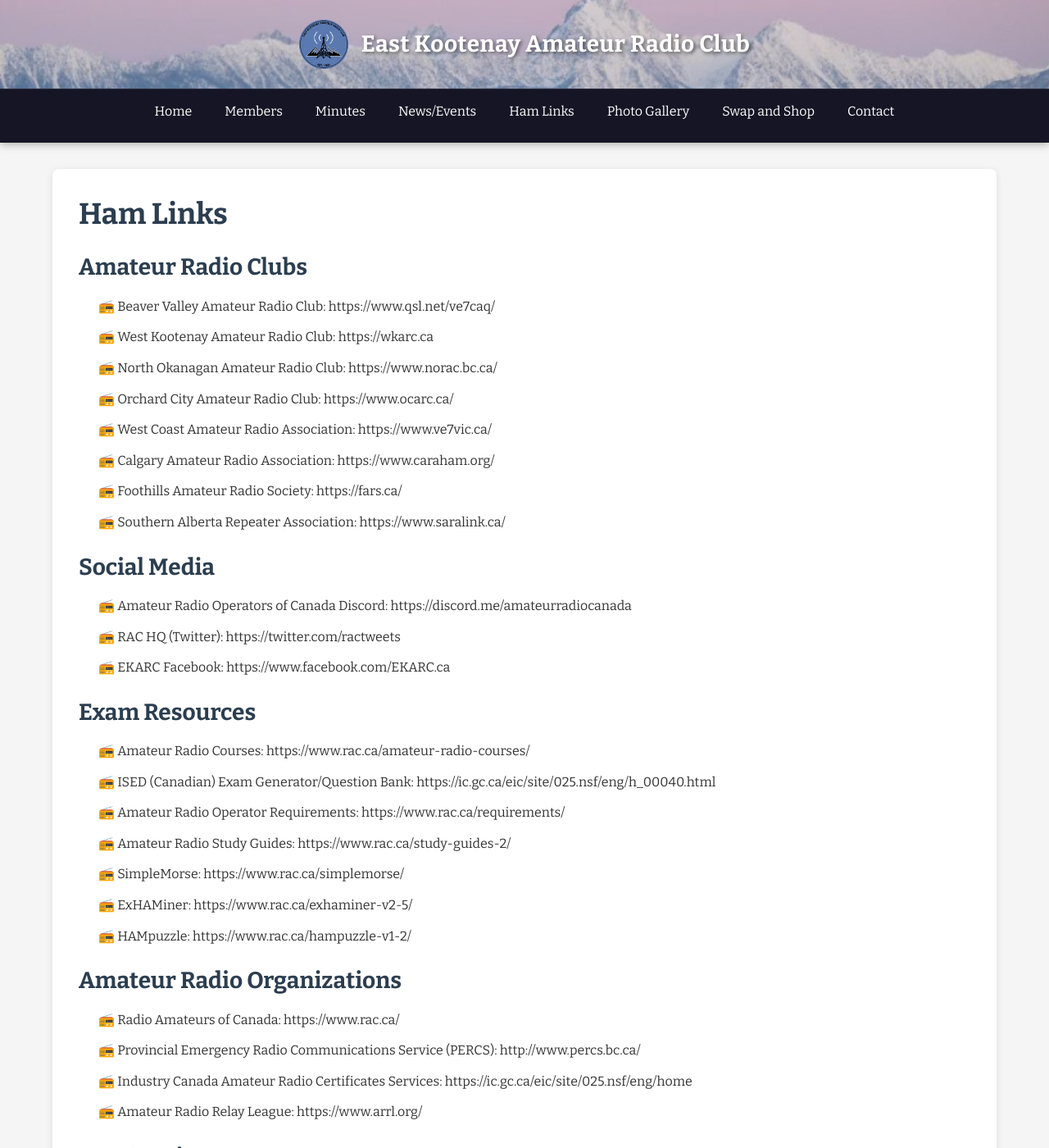
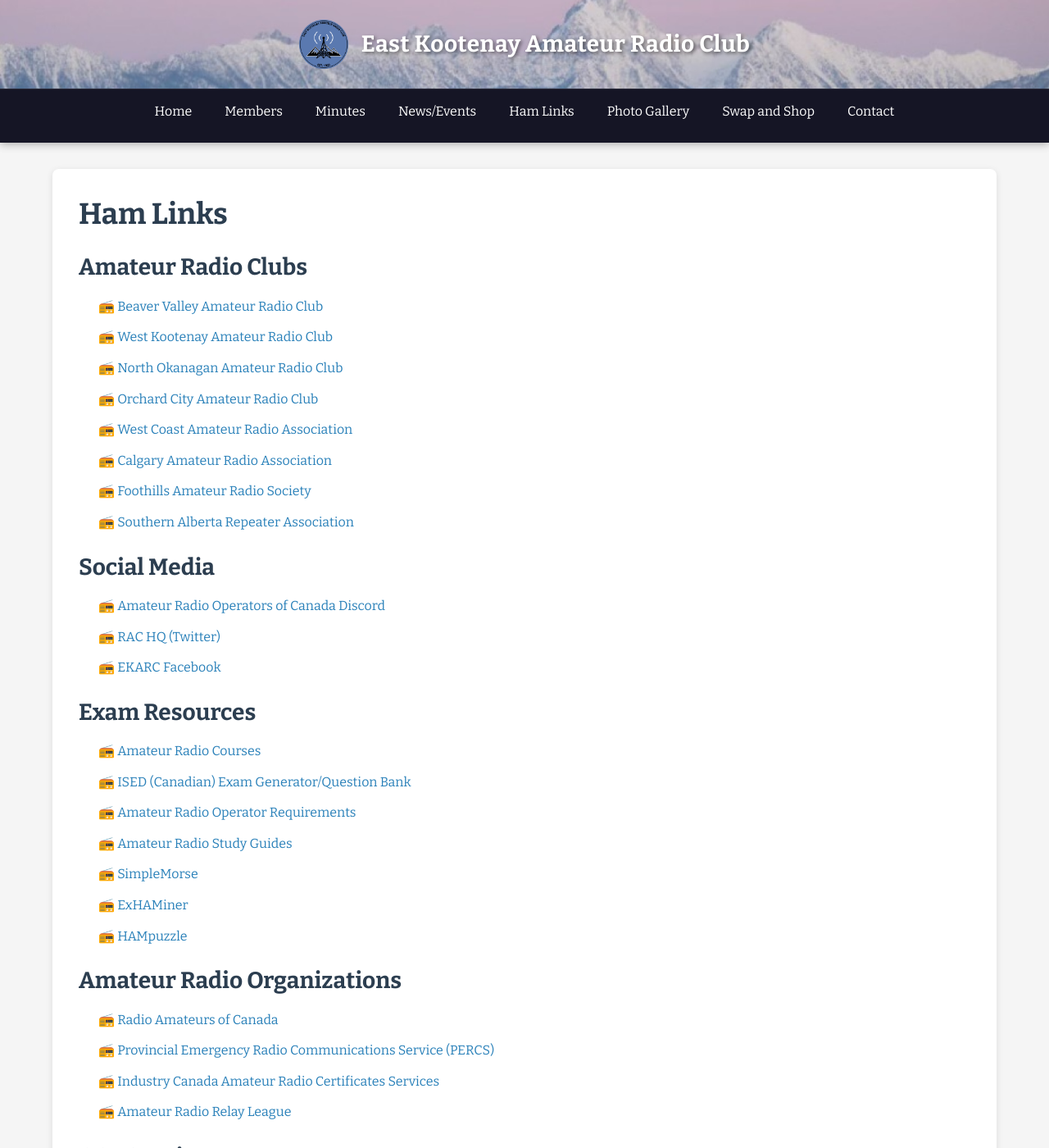
Before and after one commit to VE7TXO/ekarc-dot-ca, a Jekyll site: the page built from ham-links.md, in a window 1280 px wide and 1400 px high. Shown: the whole window at 82% size. Built offline with Jekyll 4.4.1, drawn with Linux system fonts in a browser that asks for light colours; part of the change alters nothing that is shown; some of the changed text lies outside the part shown.

Commit message:
Fix ham-links formatting - proper markdown links

```diff
--- a/ham-links.md
+++ b/ham-links.md
@@ -6,55 +6,55 @@ title: "Ham Links"
 
 ## Amateur Radio Clubs
 
-- Beaver Valley Amateur Radio Club: https://www.qsl.net/ve7caq/
-- West Kootenay Amateur Radio Club: https://wkarc.ca
-- North Okanagan Amateur Radio Club: https://www.norac.bc.ca/
-- Orchard City Amateur Radio Club: https://www.ocarc.ca/
-- West Coast Amateur Radio Association: https://www.ve7vic.ca/
-- Calgary Amateur Radio Association: https://www.caraham.org/
-- Foothills Amateur Radio Society: https://fars.ca/
-- Southern Alberta Repeater Association: https://www.saralink.ca/
+- [Beaver Valley Amateur Radio Club](https://www.qsl.net/ve7caq/)
+- [West Kootenay Amateur Radio Club](https://wkarc.ca)
+- [North Okanagan Amateur Radio Club](https://www.norac.bc.ca/)
+- [Orchard City Amateur Radio Club](https://www.ocarc.ca/)
+- [West Coast Amateur Radio Association](https://www.ve7vic.ca/)
+- [Calgary Amateur Radio Association](https://www.caraham.org/)
+- [Foothills Amateur Radio Society](https://fars.ca/)
+- [Southern Alberta Repeater Association](https://www.saralink.ca/)
 
 ## Social Media
 
-- Amateur Radio Operators of Canada Discord: https://discord.me/amateurradiocanada
-- RAC HQ (Twitter): https://twitter.com/ractweets
-- EKARC Facebook: https://www.facebook.com/EKARC.ca
+- [Amateur Radio Operators of Canada Discord](https://discord.me/amateurradiocanada)
+- [RAC HQ (Twitter)](https://twitter.com/ractweets)
+- [EKARC Facebook](https://www.facebook.com/EKARC.ca)
 
 ## Exam Resources
 
-- Amateur Radio Courses: https://www.rac.ca/amateur-radio-courses/
-- ISED (Canadian) Exam Generator/Question Bank: https://ic.gc.ca/eic/site/025.nsf/eng/h_00040.html
-- Amateur Radio Operator Requirements: https://www.rac.ca/requirements/
-- Amateur Radio Study Guides: https://www.rac.ca/study-guides-2/
-- SimpleMorse: https://www.rac.ca/simplemorse/
-- ExHAMiner: https://www.rac.ca/exhaminer-v2-5/
-- HAMpuzzle: https://www.rac.ca/hampuzzle-v1-2/
+- [Amateur Radio Courses](https://www.rac.ca/amateur-radio-courses/)
+- [ISED (Canadian) Exam Generator/Question Bank](https://ic.gc.ca/eic/site/025.nsf/eng/h_00040.html)
+- [Amateur Radio Operator Requirements](https://www.rac.ca/requirements/)
+- [Amateur Radio Study Guides](https://www.rac.ca/study-guides-2/)
+- [SimpleMorse](https://www.rac.ca/simplemorse/)
+- [ExHAMiner](https://www.rac.ca/exhaminer-v2-5/)
+- [HAMpuzzle](https://www.rac.ca/hampuzzle-v1-2/)
 
 ## Amateur Radio Organizations
 
-- Radio Amateurs of Canada: https://www.rac.ca/
-- Provincial Emergency Radio Communications Service (PERCS): http://www.percs.bc.ca/
-- Industry Canada Amateur Radio Certificates Services: https://ic.gc.ca/eic/site/025.nsf/eng/home
-- Amateur Radio Relay League: https://www.arrl.org/
+- [Radio Amateurs of Canada](https://www.rac.ca/)
+- [Provincial Emergency Radio Communications Service (PERCS)](http://www.percs.bc.ca/)
+- [Industry Canada Amateur Radio Certificates Services](https://ic.gc.ca/eic/site/025.nsf/eng/home)
+- [Amateur Radio Relay League](https://www.arrl.org/)
 
 ## QSL Services
 
-- ARRL Logbook of the World: https://lotw.arrl.org/
-- eQSL.cc: https://eqsl.cc/
-- QSL.net: https://qsl.net/
-- QRZ.com: https://www.qrz.com/
+- [ARRL Logbook of the World](https://lotw.arrl.org/)
+- [eQSL.cc](https://eqsl.cc/)
+- [QSL.net](https://qsl.net/)
+- [QRZ.com](https://www.qrz.com/)
 
 ## Other Amateur Radio Links
 
-- ISED Radio Spectrum Allocations Poster (2014, PDF): https://ised-isde.canada.ca/site/spectrum-management-telecommunications/sites/default/files/attachments/2022/2014_Canadian_Radio_Spectrum_Chart.pdf
-- Worldwide Spectrum Allocations Poster (Rohde & Schwarz): https://www.rohde-schwarz.com/us/campaigns/rsa/adt/spectrum-poster_253163.html
-- RAC Canadian 0-30 MHz Band Plan (2015, PDF): https://www.rac.ca/wp-content/uploads/files/pdf/RAC%20Bandplan%20December%201%202015.pdf
-- Hamshack.ca: https://hamshack.ca
-- Space Weather by SolarHam: https://solarham.net/
-- PSK Reporter: https://www.pskreporter.info/pskmap.html
-- APRS.fi: https://aprs.fi/
-- WSPRnet: https://www.wsprnet.org/drupal/
+- [ISED Radio Spectrum Allocations Poster (2014, PDF)](https://ised-isde.canada.ca/site/spectrum-management-telecommunications/sites/default/files/attachments/2022/2014_Canadian_Radio_Spectrum_Chart.pdf)
+- [Worldwide Spectrum Allocations Poster (Rohde & Schwarz)](https://www.rohde-schwarz.com/us/campaigns/rsa/adt/spectrum-poster_253163.html)
+- [RAC Canadian 0-30 MHz Band Plan (2015, PDF)](https://www.rac.ca/wp-content/uploads/files/pdf/RAC%20Bandplan%20December%201%202015.pdf)
+- [Hamshack.ca](https://hamshack.ca)
+- [Space Weather by SolarHam](https://solarham.net/)
+- [PSK Reporter](https://www.pskreporter.info/pskmap.html)
+- [APRS.fi](https://aprs.fi/)
+- [WSPRnet](https://www.wsprnet.org/drupal/)
 
 ## Documents
 
```
